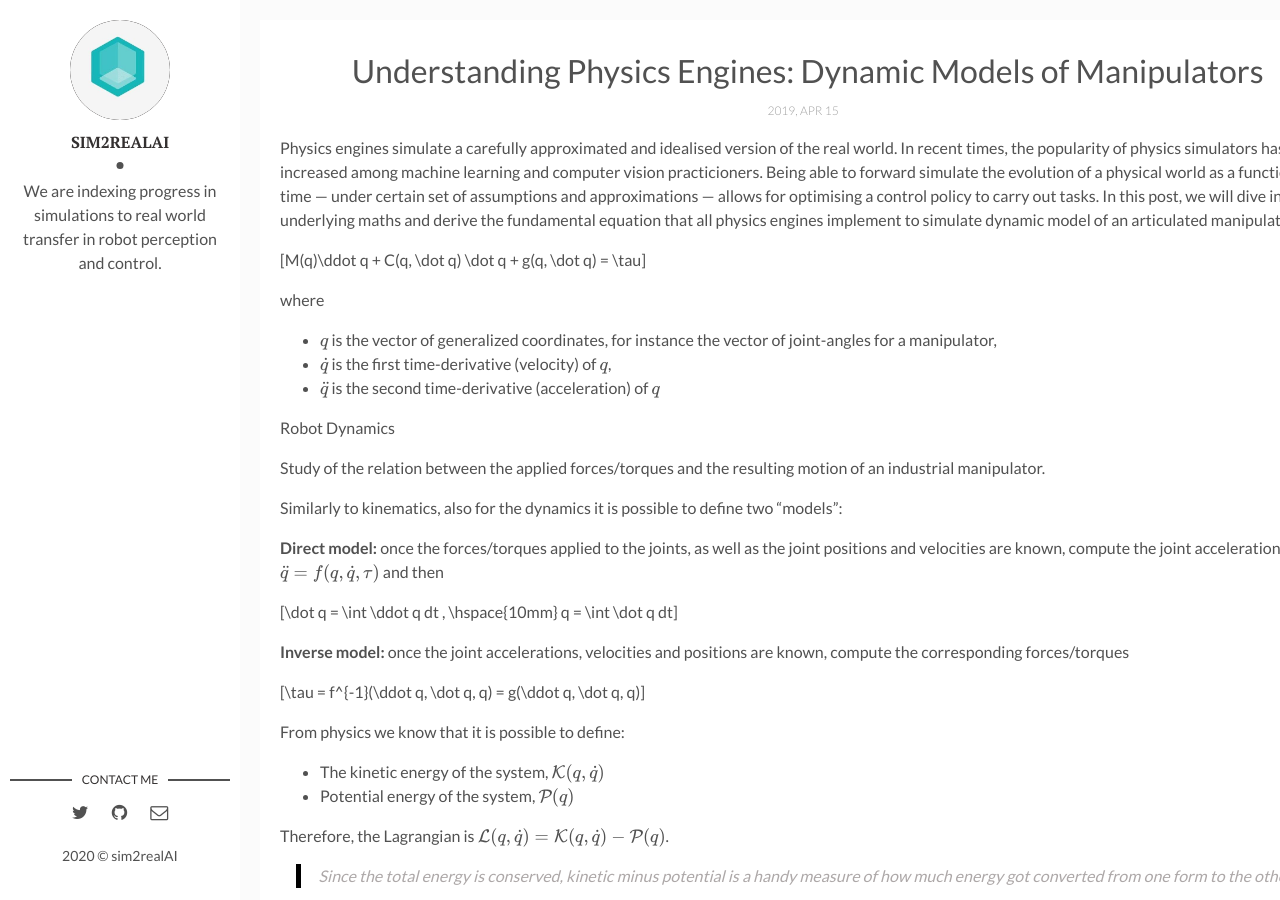
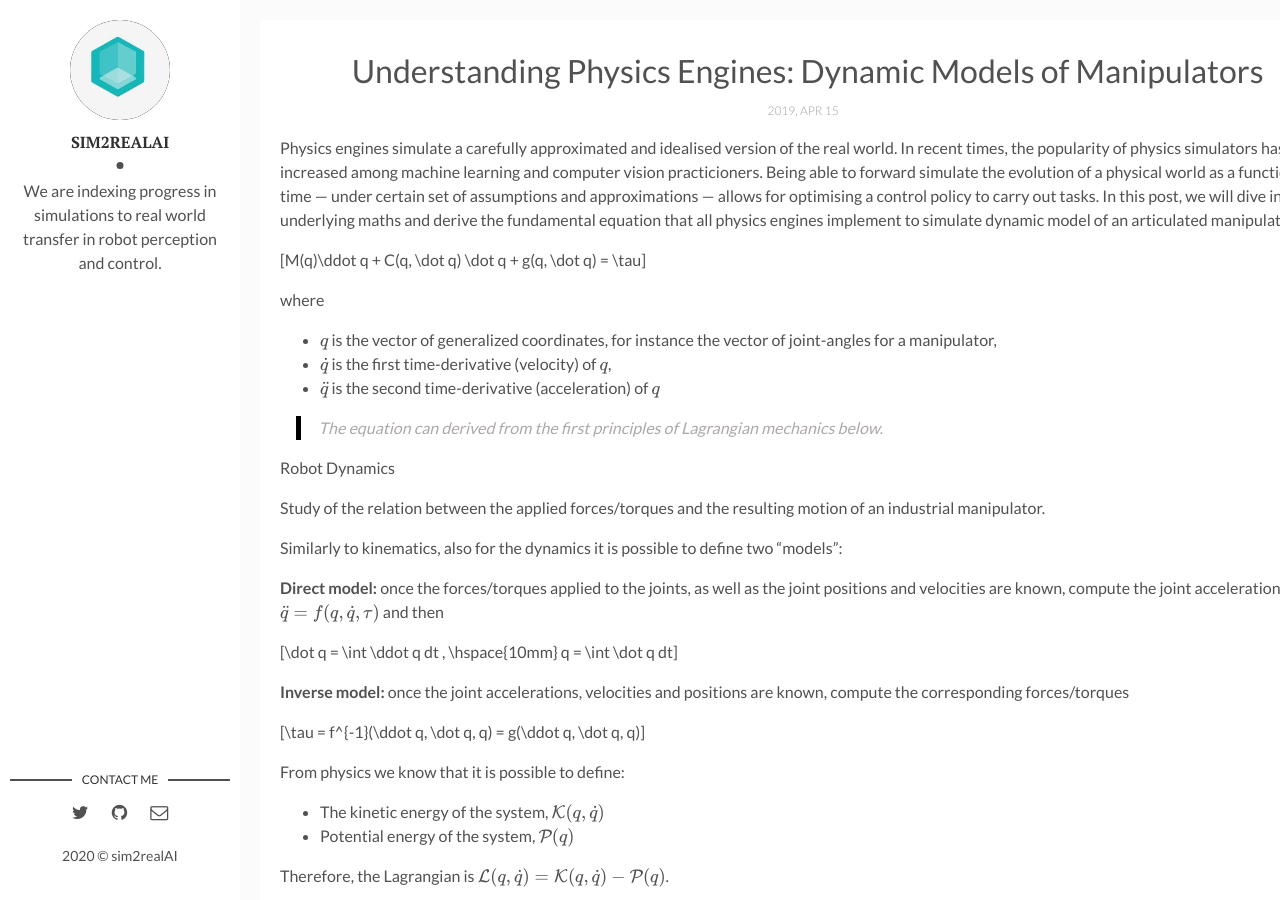
Before and after one commit to backupsim2realai/backupsim2realai.github.io, a Jekyll site: the page built from _posts/2019-04-15-Dynamic-Model-Of-Manipulators.markdown, in a window 1280 px wide and 900 px high. Built offline with Jekyll 4.4.1, drawn with Linux system fonts in a browser that asks for light colours; formulas are drawn with MathJax 3.

Commit message:
update
Signed-off-by: Ankur Handa <ahanda@nvidia.com>

```diff
--- a/_posts/2019-04-15-Dynamic-Model-Of-Manipulators.markdown
+++ b/_posts/2019-04-15-Dynamic-Model-Of-Manipulators.markdown
@@ -14,6 +14,8 @@ where
 - $$q$$ is the vector of generalized coordinates, for instance the vector of joint-angles for a manipulator,
 - $$\dot q$$ is the first time-derivative (velocity) of $$q$$,
 - $$\ddot q$$ is the second time-derivative (acceleration) of $$q$$
+
+>The equation can derived from the first principles of Lagrangian mechanics below.
 
 Robot Dynamics
 
```
